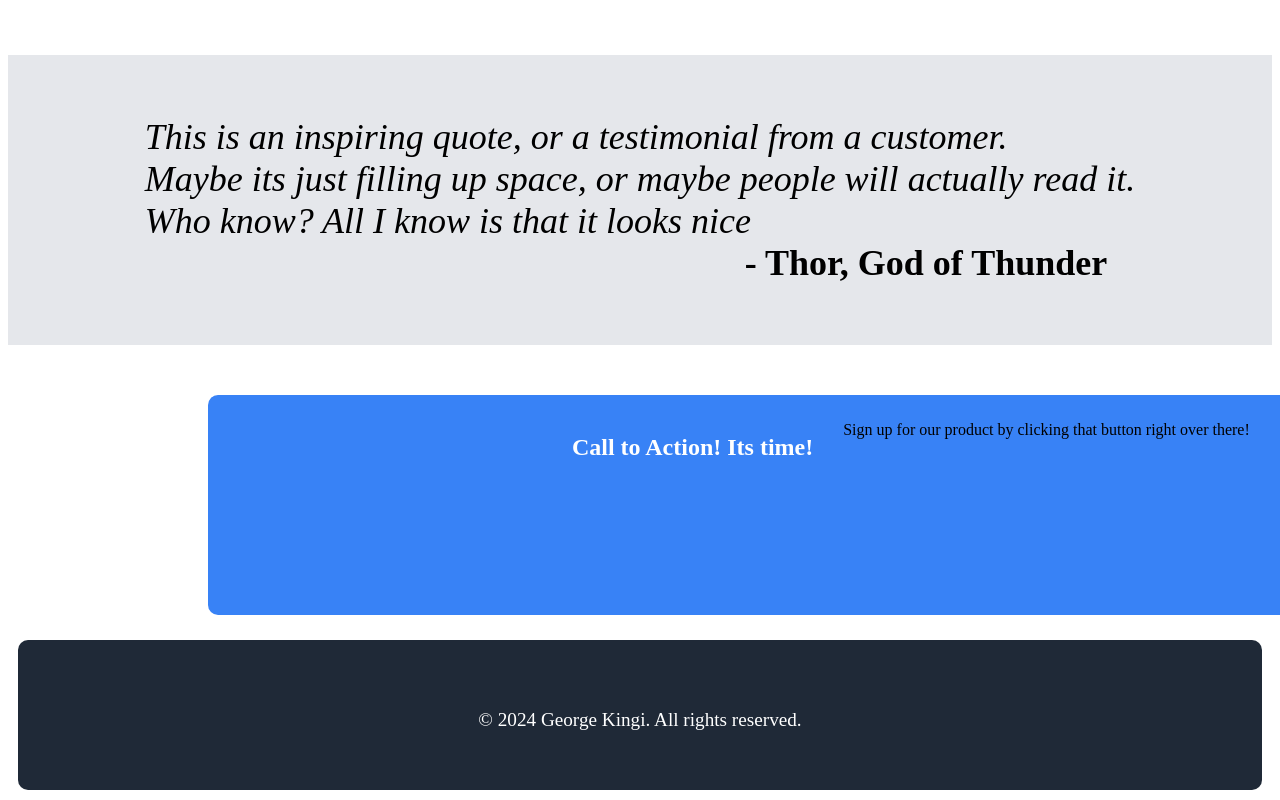
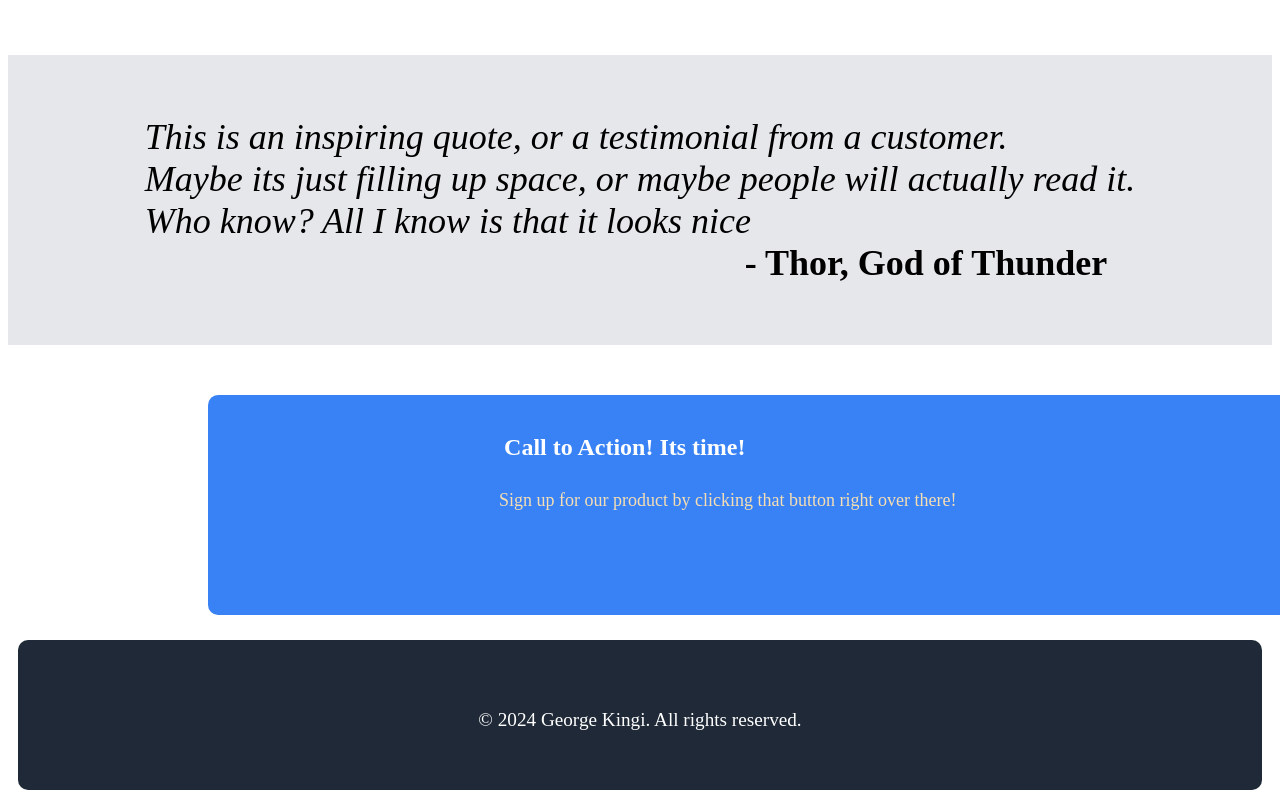
Before and after one commit to PapaGeee/zion-top, a plain HTML site: page index.html in a window 1280 px wide. Shown: the part 874-1674 px from the top of the page. Drawn offline with Linux system fonts and the light colour scheme.

Commit message:
Final push to for publishing

```diff
--- a/index.html
+++ b/index.html
@@ -74,9 +74,12 @@
 
     </div>
 
+
     <div class="section-4">
+        <div class="hp">
         <h3 class="time">Call to Action! Its time!</h3>
         <p class="product">Sign up for our product by clicking that button right over there!</p>
+        </div>
 
             <div class="bttn">
             <button type="submit" class="sign">Sign Up</button>
--- a/styles.css
+++ b/styles.css
@@ -114,7 +114,7 @@ font-style: normal;
     background-color: #3882f6;
     height: 200px;
     display: flex;
-    justify-content:center;
+    justify-content: space-evenly;
     width: 1500px;
     gap: 25px;
     padding: 10px;
@@ -123,8 +123,25 @@ font-style: normal;
     border-radius: 10px;
 }
 
+.hp{
+  margin: 0px;
+
+
+}
+
+.bttn{
+    margin-top: 50px;
+    margin: 40px;
+}
+
 .time{
     font-size:x-large;
+}
+
+.product{
+    color: wheat;
+    font-size: large;
+
 }
 
 .footer{
```
Also changed, not shown: 1 other file.
